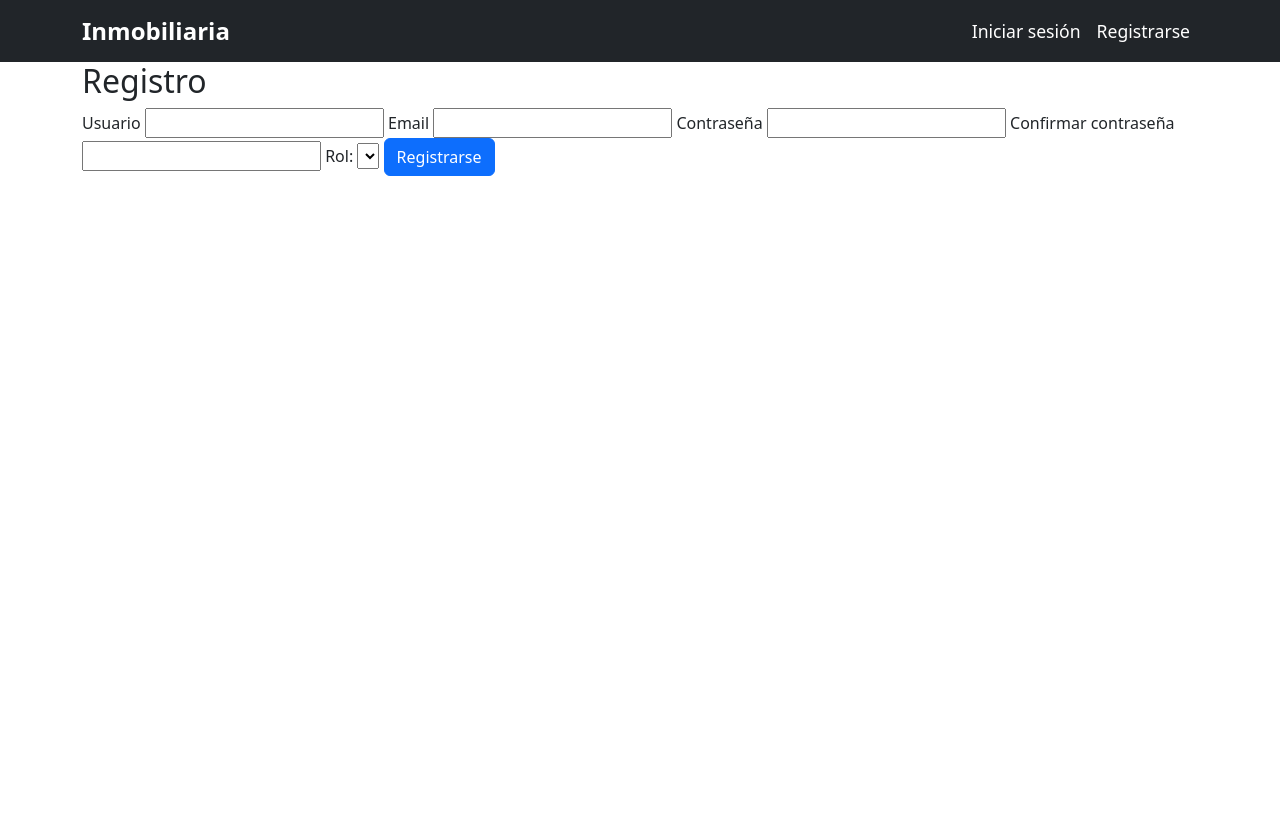
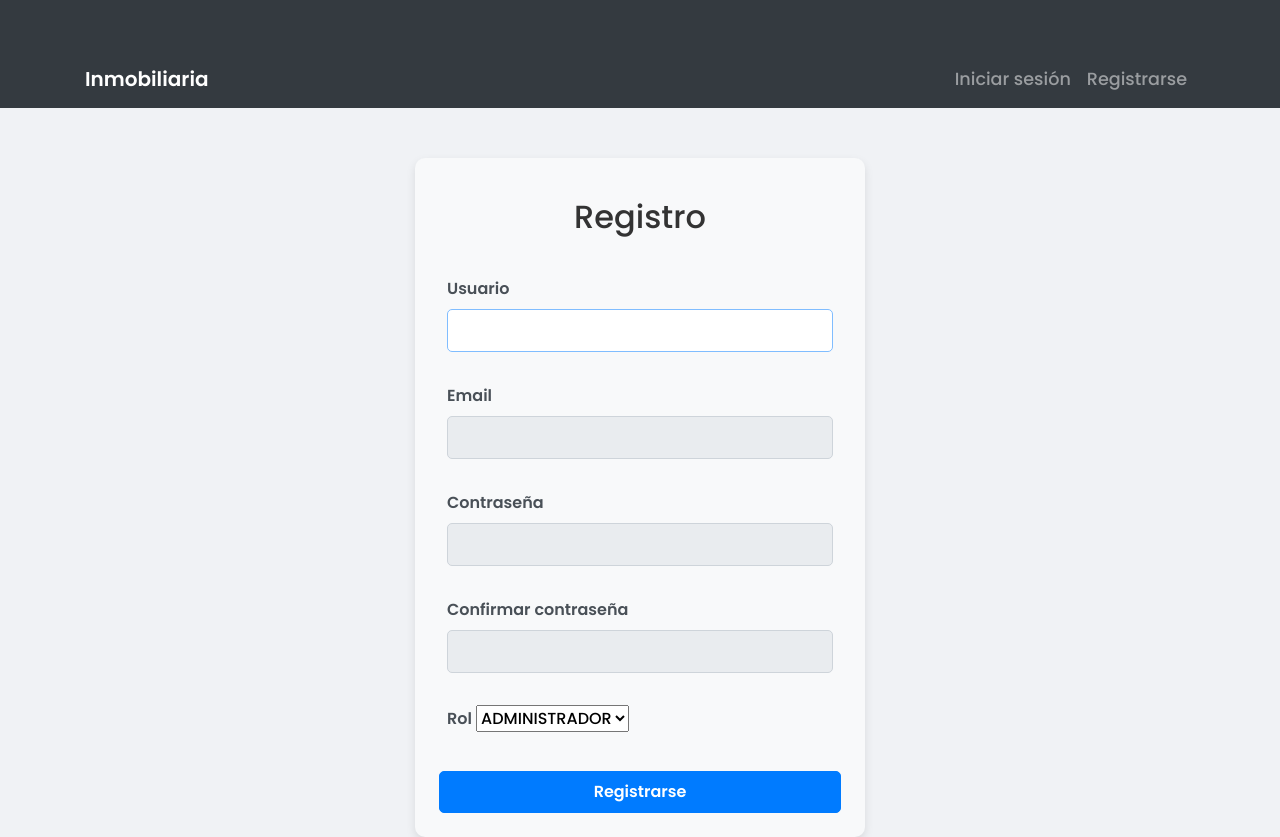
Before and after one commit to luis346/Inmobiliaria, a Django app: page /register/ in a window 1280 px wide. Before the commit the page ends 176 px from the top, so only its background shows below. Run offline with Django 5.2, Linux system fonts and the light colour scheme; lists and menus that the app fills with data are empty; some libraries are stand-ins or nearby versions.

Commit message:
Actualización para Render

```diff
--- a/core/forms.py
+++ b/core/forms.py
@@ -2,10 +2,26 @@ from django import forms
 from django.contrib.auth.forms import UserCreationForm, AuthenticationForm
 from .models import Usuario, Propiedad
 
+from django import forms
+from django.contrib.auth.forms import UserCreationForm
+from .models import Usuario
+
 class RegistroForm(UserCreationForm):
+    rol = forms.ChoiceField(choices=Usuario.ROLES, required=True)
+
     class Meta:
         model = Usuario
-        fields = ["username", "email", "password1", "password2", "rol"]
+        fields = ['username', 'email', 'password1', 'password2', 'rol']
+        whitgets = {
+            'rol': forms.Select(attrs={'class': 'form-select'}),
+        }
+
+    def clean_password2(self):
+        password1 = self.cleaned_data.get('password1')
+        password2 = self.cleaned_data.get('password2')
+        if password1 != password2:
+            raise forms.ValidationError("Las contraseñas no coinciden.")
+        return password2
 
 class LoginForm(AuthenticationForm):
     pass
--- a/core/templates/core/registro.html
+++ b/core/templates/core/registro.html
@@ -1,42 +1,135 @@
 {% extends 'core/base.html' %}
+
 {% block content %}
-
-
 <div class="container">
-    <!-- Enlaces a fuentes y estilos -->
     <link rel="preconnect" href="https://fonts.gstatic.com">
     <link rel="stylesheet" href="https://cdnjs.cloudflare.com/ajax/libs/font-awesome/5.15.4/css/all.min.css">
     <link href="https://fonts.googleapis.com/css2?family=Poppins:wght@300;500;600&display=swap" rel="stylesheet">
+    <link rel="stylesheet" href="https://stackpath.bootstrapcdn.com/bootstrap/4.5.2/css/bootstrap.min.css">
 
+    <form class="row g-3 p-4" method="POST" style="background-color: #f8f9fa; border-radius: 10px; box-shadow: 0 4px 10px rgba(0, 0, 0, 0.1); max-width: 450px; margin: auto;">
+        <h2 class="text-center mb-4" style="font-family: 'Poppins', sans-serif; color: #333;">Registro</h2>
+        {% csrf_token %}
 
+        <!-- Campo para el nombre de usuario -->
+        <div class="form-group">
+            <label for="{{ form.username.id_for_label }}" style="font-weight: 600;">Usuario</label>
+            {{ form.username }}
+            {% if form.username.errors %}
+                <div class="text-danger">
+                    {% for error in form.username.errors %}
+                        <p>{{ error }}</p>
+                    {% endfor %}
+                </div>
+            {% endif %}
+        </div>
 
-    <form method="POST">
-        <h2 class="text-align">Registro</h2>
-        {% csrf_token %}
-        <label for="id_username">Usuario</label>
-        <input type="text" name="username" maxlength="15" required id="id_username">
+        <!-- Campo para el email -->
+        <div class="form-group">
+            <label for="{{ form.email.id_for_label }}" style="font-weight: 600;">Email</label>
+            {{ form.email }}
+            {% if form.email.errors %}
+                <div class="text-danger">
+                    {% for error in form.email.errors %}
+                        <p>{{ error }}</p>
+                    {% endfor %}
+                </div>
+            {% endif %}
+        </div>
 
-        <label for="id_email">Email</label>
-        <input type="email" name="email" maxlength="15" required id="id_email">
+        <!-- Campo para la contraseña -->
+        <div class="form-group">
+            <label for="{{ form.password1.id_for_label }}" style="font-weight: 600;">Contraseña</label>
+            {{ form.password1 }}
+            {% if form.password1.errors %}
+                <div class="text-danger">
+                    {% for error in form.password1.errors %}
+                        <p>{{ error }}</p>
+                    {% endfor %}
+                </div>
+            {% endif %}
+        </div>
 
-        <label for="id_password1">Contraseña</label>
-        <input type="password" name="password1" maxlength="15" required id="id_password1">
+        <!-- Campo para confirmar la contraseña -->
+        <div class="form-group">
+            <label for="{{ form.password2.id_for_label }}" style="font-weight: 600;">Confirmar contraseña</label>
+            {{ form.password2 }}
+            {% if form.password2.errors %}
+                <div class="text-danger">
+                    {% for error in form.password2.errors %}
+                        <p>{{ error }}</p>
+                    {% endfor %}
+                </div>
+            {% endif %}
+        </div>
 
+        <!-- Campo para seleccionar el rol -->
+        <div class="form-group">
+            <label for="{{ form.rol.id_for_label }}" style="font-weight: 600;">Rol</label>
+            {{ form.rol }}
+            {% if form.rol.errors %}
+                <div class="text-danger">
+                    {% for error in form.rol.errors %}
+                        <p>{{ error }}</p>
+                    {% endfor %}
+                </div>
+            {% endif %}
+        </div>
 
-        <label for="id_password2">Confirmar contraseña</label>
-        <input type="password" name="password2" maxlength="15" required id="id_password2">
-
-        <label for="id_rol">Rol:</label>
-        <select name="rol" id="id_rol">
-
-        </select>
-
-
-
-
-
-        <button type="submit" class="btn btn-primary">Registrarse</button>
+        <button type="submit" class="btn btn-primary w-100 py-2" style="font-weight: 600;">Registrarse</button>
     </form>
 </div>
 
+<style>
+    body {
+        background-color: #f0f2f5;
+        font-family: 'Poppins', sans-serif;
+    }
+
+    .container {
+        margin-top: 50px;
+    }
+
+    .form-group label {
+        font-size: 16px;
+        color: #495057;
+    }
+
+    input {
+        font-size: 14px;
+        border-radius: 5px;
+        padding: 10px;
+        background-color: #e9ecef;
+        border: 1px solid #ced4da;
+        width: 100%;
+    }
+
+    input:focus {
+        border-color: #80bdff;
+        background-color: #fff;
+        outline: none;
+    }
+
+    .btn {
+        background-color: #007bff;
+        color: white;
+        border-radius: 5px;
+        font-size: 16px;
+    }
+
+    .btn:hover {
+        background-color: #0056b3;
+        border-color: #0056b3;
+    }
+
+    .text-danger p {
+        margin-bottom: 0;
+        font-size: 12px;
+    }
+
+    .text-center {
+        color: #007bff;
+    }
+</style>
+
 {% endblock %}
--- a/core/views.py
+++ b/core/views.py
@@ -14,11 +14,12 @@ def registro(request):
     if request.method == "POST":
         form = RegistroForm(request.POST)
         if form.is_valid():
-            user = form.save()
-            login(request, user)
-            return redirect("login")
+            user = form.save()  # Guarda el usuario creado
+            login(request, user)  # Realiza el login automáticamente
+            return redirect("login")  # Redirige al inicio de sesión
     else:
         form = RegistroForm()
+
     return render(request, "core/registro.html", {"form": form})
 
 def iniciar_sesion(request):
--- a/inmobiliaria/settings.py
+++ b/inmobiliaria/settings.py
@@ -25,7 +25,7 @@ BASE_DIR = Path(__file__).resolve().parent.parent
 SECRET_KEY = 'django-insecure-6^vt(6w$^0lt1vl#+u29--$1z3j5s96zwj@@*v(-#p5@9_kk4#'
 
 # SECURITY WARNING: don't run with debug turned on in production!
-DEBUG = False
+DEBUG = True
 
 ALLOWED_HOSTS = ['*']
 
```
Also changed, not shown: db.sqlite3, media/propiedades/imagen2.jpeg (added).
